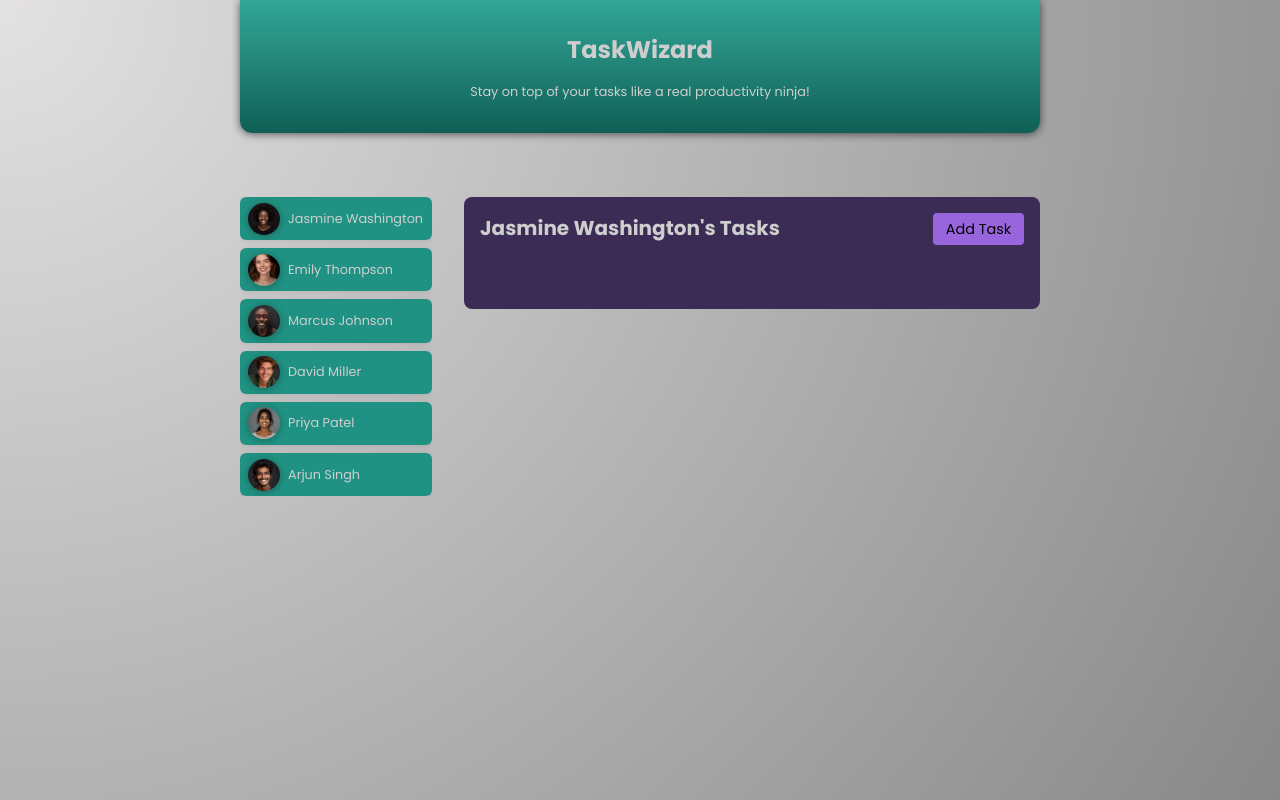
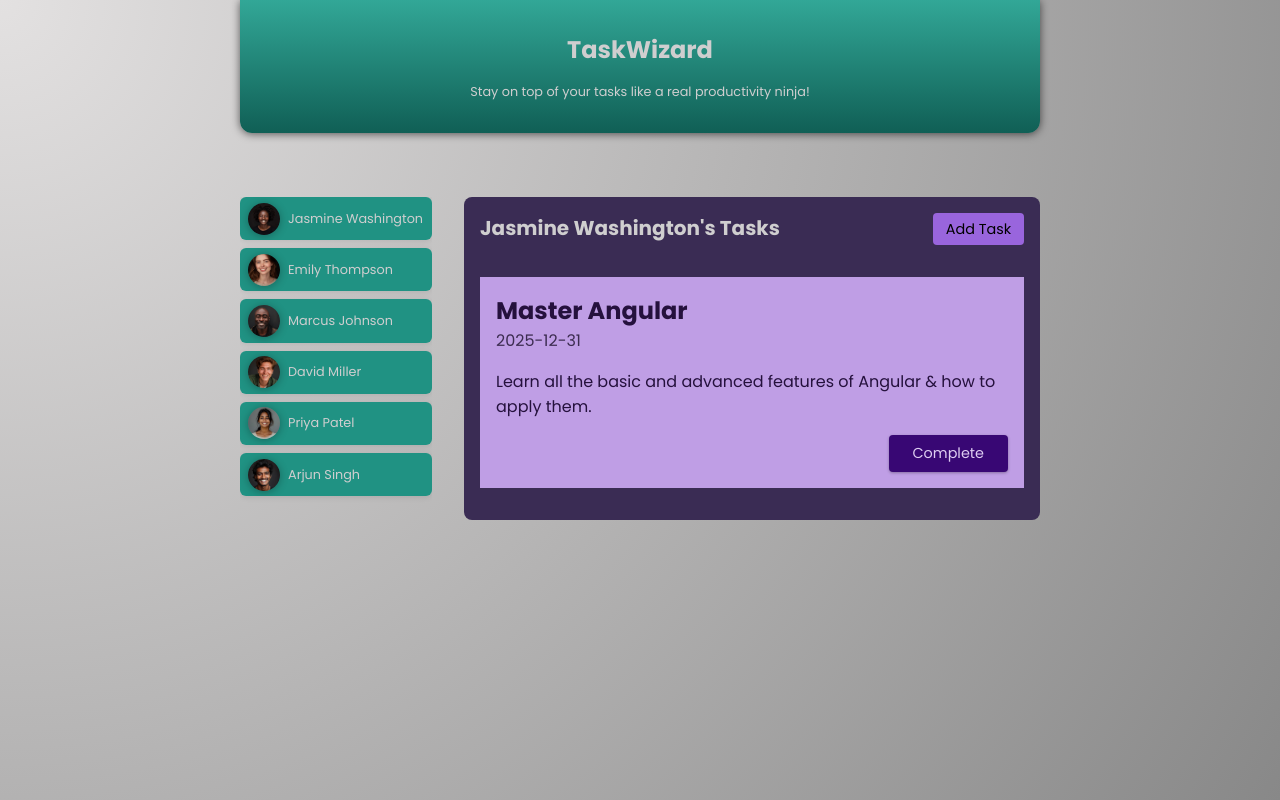
Before and after one commit to equenum/angular_projects, an Angular app in the folder to_do_app/: page / in a window 1280 px wide. Both pictures are taken after a click on the button "Jasmine Washington". Built offline with nearby package versions, Linux system fonts and the light colour scheme.

Commit message:
Add task component and styles

```diff
--- a/to_do_app/src/app/app.component.html
+++ b/to_do_app/src/app/app.component.html
@@ -10,7 +10,10 @@
   </ul>
 
   @if (selectedUser) {
-  <app-tasks [userName]="selectedUser.name" />
+  <app-tasks
+    [selectedUserId]="selectedUser.id"
+    [userName]="selectedUser.name"
+  />
   } @else {
   <p id="fallback">Select a user to see their tasks!</p>
   }
--- a/to_do_app/src/app/app.component.ts
+++ b/to_do_app/src/app/app.component.ts
@@ -1,7 +1,7 @@
 import { Component } from '@angular/core';
 import { HeaderComponent } from './header/header.component';
 import { UserComponent } from './user/user.component';
-import { User } from './models/user';
+import { User } from './user/user.model';
 import { DUMMY_USERS } from './data/dummy-users';
 import { TasksComponent } from './tasks/tasks.component';
 
--- a/to_do_app/src/app/models/user.ts
+++ /dev/null
@@ -1,11 +0,0 @@
-export class User {
-  readonly id: string;
-  readonly name: string;
-  readonly avatar: string;
-
-  constructor(id: string, name: string, avatar: string) {
-    this.id = id;
-    this.name = name;
-    this.avatar = avatar;
-  }
-}
--- /dev/null
+++ b/to_do_app/src/app/tasks/task/task.component.css
@@ -0,0 +1,37 @@
+article {
+  padding: 1rem;
+  color: #25113d;
+  background-color: #bf9ee5;
+}
+
+h2 {
+  margin: 0;
+}
+
+time {
+  color: #3c2c50;
+}
+
+.actions {
+  text-align: right;
+  margin: 0;
+}
+
+.actions button {
+  font: inherit;
+  font-size: 0.9rem;
+  cursor: pointer;
+  background-color: #380774;
+  color: #decdf2;
+  border-radius: 4px;
+  padding: 0.5rem 1.5rem;
+  border: none;
+  box-shadow: 0 1px 3px rgba(0, 0, 0, 0.3);
+  transition: all 0.3s ease;
+}
+
+.actions button:hover,
+.actions button:active {
+  background-color: #4a0774;
+  box-shadow: 0 1px 6px rgba(0, 0, 0, 0.3);
+}
--- /dev/null
+++ b/to_do_app/src/app/tasks/task/task.component.html
@@ -0,0 +1,8 @@
+<article>
+  <h2>{{ task.title }}</h2>
+  <time>{{ task.dueDate }}</time>
+  <p>{{ task.summary }}</p>
+  <p class="actions">
+    <button>Complete</button>
+  </p>
+</article>
--- a/to_do_app/src/app/tasks/tasks.component.html
+++ b/to_do_app/src/app/tasks/tasks.component.html
@@ -6,5 +6,11 @@
     </menu>
   </header>
 
-  <ul></ul>
+  <ul>
+    @for (selectedTask of selectedUserTasks; track selectedTask.id) {
+    <li>
+      <app-task [task]="selectedTask" />
+    </li>
+    }
+  </ul>
 </section>
--- a/to_do_app/src/app/tasks/tasks.component.ts
+++ b/to_do_app/src/app/tasks/tasks.component.ts
@@ -1,12 +1,44 @@
-import { Component, Input } from '@angular/core';
+import { Component, input, Input } from '@angular/core';
+import { TaskComponent } from './task/task.component';
+import { Task } from './task/task.model';
 
 @Component({
   selector: 'app-tasks',
   standalone: true,
-  imports: [],
+  imports: [TaskComponent],
   templateUrl: './tasks.component.html',
   styleUrl: './tasks.component.css',
 })
 export class TasksComponent {
-  @Input() userName?: string;
+  @Input({ required: true }) selectedUserId!: string;
+  @Input({ required: true }) userName!: string;
+  tasks: Task[] = [
+    {
+      id: 't1',
+      userId: 'u1',
+      title: 'Master Angular',
+      summary:
+        'Learn all the basic and advanced features of Angular & how to apply them.',
+      dueDate: '2025-12-31',
+    },
+    {
+      id: 't2',
+      userId: 'u3',
+      title: 'Build first prototype',
+      summary: 'Build a first prototype of the online shop website',
+      dueDate: '2024-05-31',
+    },
+    {
+      id: 't3',
+      userId: 'u3',
+      title: 'Prepare issue template',
+      summary:
+        'Prepare and describe an issue template which will help with project management',
+      dueDate: '2024-06-15',
+    },
+  ];
+
+  get selectedUserTasks(): Task[] {
+    return this.tasks.filter((task) => task.userId === this.selectedUserId);
+  }
 }
--- a/to_do_app/src/app/user/user.component.ts
+++ b/to_do_app/src/app/user/user.component.ts
@@ -1,5 +1,5 @@
 import { Component, Input, Output, EventEmitter } from '@angular/core';
-import { User } from '../models/user';
+import type { User } from './user.model';
 
 @Component({
   selector: 'app-user',
--- /dev/null
+++ b/to_do_app/src/app/user/user.model.ts
@@ -0,0 +1,5 @@
+export interface User {
+  id: string;
+  name: string;
+  avatar: string;
+}
```
Also changed, not shown: to_do_app/src/app/tasks/task/task.component.ts (added, +13 -0 lines), to_do_app/src/app/tasks/task/task.model.ts (added, +7 -0 lines).
